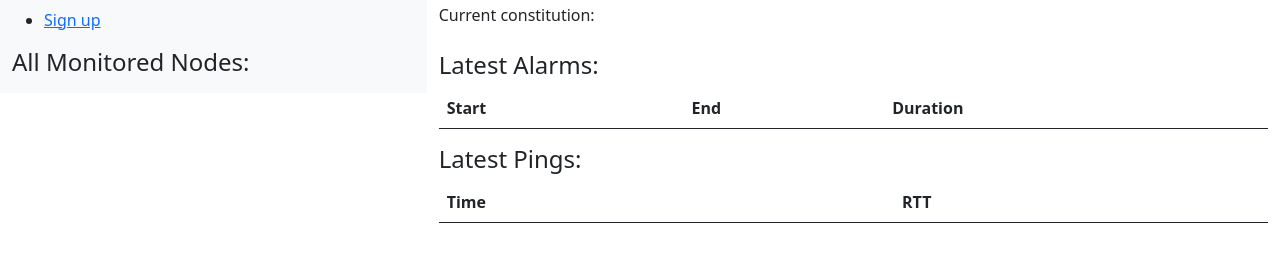
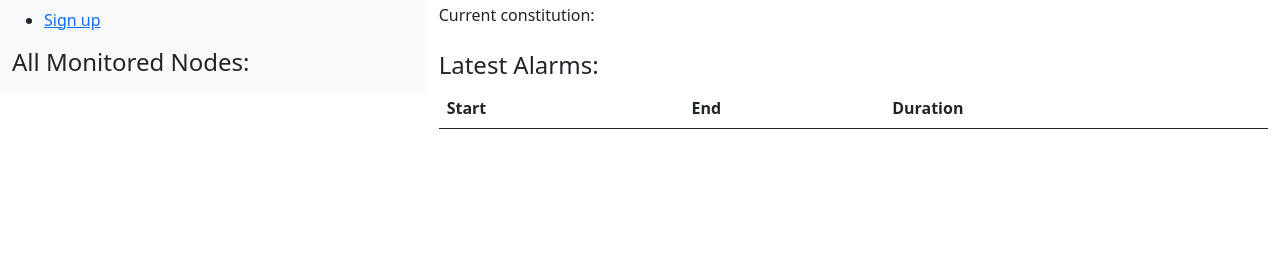
Before and after one commit to lemoer/keepitup, a Flask app: template templates/node.html in a window 1280 px wide. Shown: the part 109-371 px from the top of the page. Run offline with Flask 2, Linux system fonts and the light colour scheme; the template is opened without the code that fills it, so the values that code supplies are empty; parts of the project's set-up code (start-up, migrations or seed data) failed here and were passed over; some libraries are stand-ins or nearby versions.

Commit message:
Remove influx, ping mechanism and node.ip.

```diff
--- a/main.py
+++ b/main.py
@@ -1,7 +1,5 @@
 #!/usr/bin/env python3
 
-from multiping import MultiPing
-from influxdb import InfluxDBClient
 from dateutil.parser import parse as parse_time
 import numpy as np
 import sys
@@ -135,13 +133,7 @@ class NodesJSONCache:
                         nodes += [db_node]
                         continue
 
-                addresses = nodeinfo['network']['addresses']
-                if addresses and len(addresses) > 0:
-                    address = addresses[0]
-                else:
-                    address = None
-
-                n = Node(nodeinfo['hostname'], nodeinfo['node_id'], address)
+                n = Node(nodeinfo['hostname'], nodeinfo['node_id'])
                 nodes += [n]
         except KeyError:
             print("warning: NodesJSONCache detected wrong format for " + NODES_JSON_URL + "!", file=sys.stderr)
@@ -162,7 +154,6 @@ class NodesJSONCache:
         if not other:
             return
 
-        node.ip = other.ip
         node.name = other.name
 
 
@@ -191,55 +182,6 @@ class NodeSet:
             q = q.filter(Node.user == filter_user)
 
         self.nodes = q.all()
-
-    def ping_all(self, timeout=1):
-        self.ping_sliced(timeout=timeout)
-
-    def ping_sliced(self, start=0, step=1, timeout=1):
-        assert(start < step)
-
-        sliced_nodes = self.nodes[start::step]
-        if len(sliced_nodes) == 0:
-            return
-
-        send_time = datetime.datetime.now()
-
-        ips = [node.ip for node in sliced_nodes]
-        mp = MultiPing(ips)
-
-        mp.send()
-
-        responses, no_responses = mp.receive(timeout)
-
-        for node in sliced_nodes:
-            rtt = np.NaN
-
-            if node.ip in responses:
-                rtt = responses[node.ip]
-
-            node.pings = np.vstack((node.pings, [send_time, rtt, 0]))
-
-    def load_from_influx(self, influx, delta=datetime.timedelta(days=40*365)):
-        time = datetime.datetime.now() - delta
-        res = influx.query("SELECT * FROM pingtester_ping WHERE time > $time;",
-                bind_params=dict(time=time.isoformat()+"Z"))
-
-        for node in self.nodes:
-            node.parse_from_influx(res)
-
-    def _gen_measurements_all(self):
-        measurements = []
-        for node in self.nodes:
-            measurements += node.gen_measurements()
-        return measurements
-
-    def flush_cache_all(self, delta=datetime.timedelta(seconds=0)):
-        for node in self.nodes:
-            node.flush_cache(delta)
-
-    def save_to_influx(self, influx):
-        measurements = self._gen_measurements_all()
-        influx.write_points(measurements)
 
     def find_by_nodeid(self, nodeid):
         for node in self.nodes:
@@ -310,109 +252,23 @@ class Node(Base):
     id = Column(Integer, Sequence('node_id_seq'), primary_key=True)
     name = Column(String(64))
     nodeid = Column(String(32), unique=True)
-    ip = Column(String(64), nullable=False)
     state = Column(String(16))
     is_waiting = Column(Boolean, default=True)
     user_id = Column(Integer, ForeignKey('users.id'))
     subscriptions = relationship("Subscription", back_populates="node")
     alarms = relationship("Alarm", back_populates="node", order_by="desc(Alarm.id)")
 
-    def __init__(self, name, nodeid, ip):
+    def __init__(self, name, nodeid):
         self.name = name
         self.nodeid = nodeid
-        self.ip = ip
         self.state = "new"
         self.is_waiting = True
 
-        # two column array containing (time, rtt, committed)
-        # -> rtt = NaN means ping was lost
-        self.pings = np.empty((0,3))
+    def _switch_state(self, session):
+        old_state = self.state
 
-    def gen_measurements(self):
-        """ Generate InfluxDB Measurements for the yet uncommitted
-        measurements and mark them as committed. """
-        idx = np.where(self.pings[:,2] == 0)[0]
-
-        measurements = []
-        for i in idx:
-            ping = self.pings[i, :]
-
-            if np.isnan(ping[1]):
-                fields = { "lost": 1 }
-            else:
-                fields = { "rtt": ping[1] }
-
-            measurements.append({
-                "measurement": "pingtester_ping",
-                "tags": {
-                    "name": self.name,
-                    "nodeid": self.nodeid
-                },
-                "time": ping[0],
-                "fields": fields
-            })
-
-        # mark them as committed
-        self.pings[idx, 2] = 1
-
-        return measurements
-
-    def load_from_influx(self, influx, delta=datetime.timedelta(days=40*365)):
-        time = datetime.datetime.now() - delta
-        res = influx.query("SELECT * FROM pingtester_ping WHERE nodeid=$nodeid and time > $time;",
-                bind_params=dict(nodeid=self.nodeid, time=time.isoformat()+"Z"))
-
-        self.parse_from_influx(res)
-
-    def parse_from_influx(self, influx_result):
-        if np.size(self.pings, 0) > 0:
-            max_send_time = max(self.pings[:,0])
-        else:
-            max_send_time = None
-
-        for r in influx_result.get_points(tags={"nodeid": self.nodeid}):
-            if r['nodeid'] != self.nodeid:
-                continue
-
-            send_time = parse_time(r['time'], ignoretz=True)
-
-            # this row is most likely already loaded
-            if max_send_time and send_time <= max_send_time:
-                continue
-
-            if r['lost'] == 1:
-                rtt = np.NaN
-            else:
-                rtt = r['rtt']
-
-            self.pings = np.vstack((self.pings, [send_time, rtt, 1]))
-
-    def flush_cache(self, delta=datetime.timedelta(seconds=0)):
-        now = datetime.datetime.now()
-
-        idx = np.where(self.pings[:,0] < now - delta)
-
-        self.pings = np.delete(self.pings, idx, 0)
-
-    def _count_pings_total_and_lost(self, delta_minutes):
-        idx = np.where(self.pings[:,0] > datetime.datetime.now() - datetime.timedelta(minutes=delta_minutes))
-        pings = self.pings[idx,1]
-
-        return (np.size(pings,1), np.sum(np.isnan(np.double(pings))))
-
-    def _switch_state(self, session, allowed_new_states):
-        old_state = self.state
-        total, lost = self._count_pings_total_and_lost(delta_minutes=60)
-
-        if lost / total < 0.3:
-            new_state = 'ok'
-        elif lost / total > 0.9:
-            new_state = 'problem'
-        else:
-            new_state = old_state
-
-        if new_state not in allowed_new_states:
-            new_state = old_state
+        # TODO: adjust here
+        new_state = 'problem'
 
         if new_state != old_state:
             self.state = new_state
@@ -422,19 +278,14 @@ class Node(Base):
         return old_state, new_state
 
     def _update_waiting(self, session):
-        """ This function calculates and updates the watiing status. New nodes
-        could lose their first packet and would directly end up in problem
-        state even if their loss rate is e.g. just 1%. Therefore we want at
-        least 5 ping packets in the last 5 minutes. If for any reason hosts are
-        not pinged by the worker anymore, they should fall back to the waiting
-        constitution within 1 minute. """
-        total_1min, _ = self._count_pings_total_and_lost(delta_minutes=1)
-        total_5min, _ = self._count_pings_total_and_lost(delta_minutes=5)
-        self.is_waiting = total_1min < 1 or total_5min < 5
+        """ This function calculates and updates the waiting status."""
+
+        # TODO: implement me again
+        self.is_waiting = False
         session.add(self)
         session.commit()
 
-    def check(self, session, allowed_new_states=['ok','problem','waiting', 'new']):
+    def check(self, session):
         """ Checks for state changes. Returns an Alarm object, if an alarm
         has just been created, or an alarm has just been resolved. This means
         it only returns an Alarm object if a state change happened. """
@@ -444,7 +295,7 @@ class Node(Base):
             # switching state is only allowed when node is not waiting
             return None
 
-        old_state, new_state = self._switch_state(session, allowed_new_states)
+        old_state, new_state = self._switch_state(session)
         alarm = None
 
         if old_state == 'ok' and new_state == 'problem':
@@ -495,9 +346,6 @@ class Node(Base):
             return self.state
 
 
-@event.listens_for(Node, 'load')
-def on_load(instance, context):
-    instance.pings = np.empty((0,3))
 
 
 def get_session():
@@ -506,11 +354,6 @@ def get_session():
     Session = sessionmaker()
     Session.configure(bind=engine)
     return Session()
-
-
-def get_influx():
-    if INFLUX_HOST:
-        return InfluxDBClient(INFLUX_HOST, INFLUX_PORT, INFLUX_USER, INFLUX_PASS, INFLUX_DATABASE)
 
 
 def init_db():
@@ -523,28 +366,7 @@ def init_db():
 
 
 if __name__ == '__main__':
-    influx = get_influx()
     db = get_session()
 
     nodeset = NodeSet()
     nodeset.update_from_db(db)
-#User.metadata.create_all(engine)
-
-#cache = NodesJSONCache()
-#db = NodeSet()
-#client =
-#db = NodeDB(client)
-#b = Node("fial", "1337", "8.8.8.1")
-#Node.metadata.create_all(engine)
-#a = Node("google", "12213123", "8.8.8.8")
-#
-#
-#
-#Node.#
-#Node.send_all()
-#Node.send_all()
-#
-#client.write_points(Node.gen_measurements_all())
-#db.update_from_db(session, User.find_by_email(session, "me@irrelefant.net"))
-#db.load_from_influx(client)
-#print(db.nodes[0].pings)
--- a/requirements.txt
+++ b/requirements.txt
@@ -1,8 +1,5 @@
 numpy
-influxdb
 sqlalchemy
-git+https://github.com/lemoer/multi-ping.git
-#multiping
 flask
 flask_babel
 flask_sqlalchemy
--- a/templates/node.html
+++ b/templates/node.html
@@ -48,26 +48,4 @@ Links: {% for descr, href in NODE_LINKS.items() %}<a href="{{href.format(node=no
   </tbody>
 </table>
 
-<h4>Latest Pings:</h4>
-<table class="table">
-  <thead>
-    <tr>
-      <th scope="col">Time</th>
-      <th scope="col">RTT</th>
-    </tr>
-  </thead>
-  <tbody>
-  	{% for ping in pings %}
-    <tr>
-      <td>{{ '{:3.0f}s ago'.format((now - ping[0]).total_seconds()) }}</td>
-      {% if np.isnan(ping[1]) %}
-      <td class="text-danger">lost</td>
-      {% else %}
-      <td>{{ '{:.1f} ms'.format(ping[1]*1000) }}</td>
-      {% endif %}
-    </tr>
-  	{% endfor %}
-  </tbody>
-</table>
-
 {% endblock %}
--- a/templates/subscribe.html
+++ b/templates/subscribe.html
@@ -5,9 +5,9 @@
 
 <ul>
 {% for node in nodes_json_cache.nodes|sort(attribute='name') %}
-	{% set show_subscribe = node not in user.subscribed_nodes and node.ip %}
+	{% set show_subscribe = node not in user.subscribed_nodes %}
 	{% set show_goto = node.is_in_db %}
-	<li>{{ node.name }} ({% if show_goto %}<a href="{{ url_for('node', nodeid=node.nodeid) }}">goto</a>, {% endif %}{% if show_subscribe %}<a href="{{ url_for('subscribe', nodeid=node.nodeid) }}">subscribe</a>, <a href="{{ url_for('subscribe', nodeid=node.nodeid,goto='yes') }}">subscribe & goto</a>{% else %}{% if node.ip %}subscribed{% else %}no address in nodes.json{% endif %}{% endif %})</li>
+	<li>{{ node.name }} ({% if show_goto %}<a href="{{ url_for('node', nodeid=node.nodeid) }}">goto</a>, {% endif %}{% if show_subscribe %}<a href="{{ url_for('subscribe', nodeid=node.nodeid) }}">subscribe</a>, <a href="{{ url_for('subscribe', nodeid=node.nodeid,goto='yes') }}">subscribe & goto</a>{% else %}no address in nodes.json{% endif %})</li>
 {% endfor %}
 </ul>
 
--- a/webserver.py
+++ b/webserver.py
@@ -15,8 +15,6 @@ app.config['BABEL_DEFAULT_LOCALE'] = 'en'
 babel = Babel(app)
 
 sqlalchemy = SQLAlchemy(app)
-
-influx = get_influx()
 
 @babel.localeselector
 def get_locale():
@@ -50,15 +48,11 @@ def node(nodeid):
         flash('Error: Node with nodeid ' + nodeid + " not found!", 'danger')
         abort(404)
 
-    if influx:
-        node.load_from_influx(influx, datetime.timedelta(minutes=15))
-
     now = datetime.datetime.now()
-    pings = np.flipud(node.pings)
 
     subscription = node.get_subscription_by_user(db, get_user())
 
-    return render_template("node.html", node=node, now=now, pings=pings,
+    return render_template("node.html", node=node, now=now,
                            NODE_LINKS=NODE_LINKS, subscription=subscription)
 
 @app.route('/node/<nodeid>/toggle_notifications')
```
Also changed, not shown: ping_worker.py (+3 -19 lines), print_stats.py (+0 -8 lines), 1 other file.
